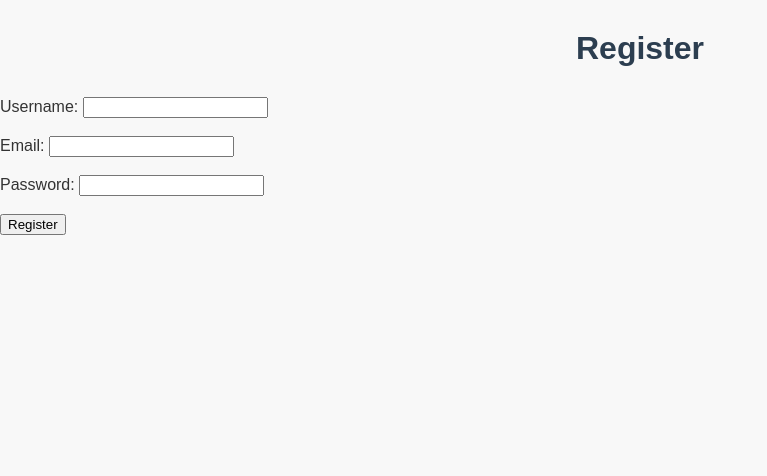
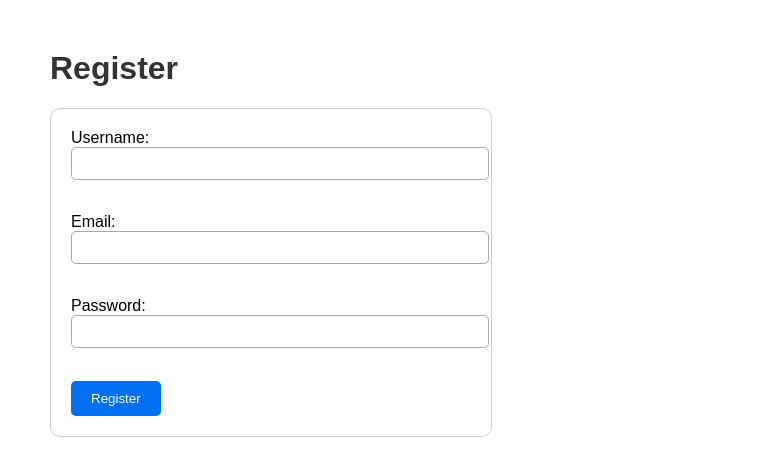
Before and after one commit to shahatul51-code/capstone, a plain HTML site: page register.html in a window 1280 px wide. Shown: the whole page, without its empty margins (0-767 px from the left). Drawn offline with Linux system fonts and the light colour scheme.

Commit message:
Update style.css

```diff
--- a/style.css
+++ b/style.css
@@ -1,40 +1,36 @@
-/* Reset some default styles */
 body {
     font-family: Arial, sans-serif;
-    margin: 0;
-    padding: 0;
-    background-color: #f8f8f8;
+    margin: 50px;
+}
+
+h1 {
     color: #333;
 }
 
-h1 {
-    text-align: center;
-    margin: 30px 0;
-    color: #2c3e50;
+form {
+    max-width: 400px;
+    padding: 20px;
+    border: 1px solid #ccc;
+    border-radius: 10px;
 }
 
-#gift-list {
-    display: flex;
-    flex-wrap: wrap;
-    justify-content: center;
-    list-style: none;
-    padding: 0;
-    gap: 20px;
-    margin: 0 20px;
+input {
+    width: 100%;
+    padding: 8px;
+    margin-bottom: 15px;
+    border-radius: 5px;
+    border: 1px solid #aaa;
 }
 
-#gift-list li {
-    background-color: #fff;
-    padding: 20px;
-    border-radius: 10px;
-    width: 200px;
-    text-align: center;
-    box-shadow: 0 4px 8px rgba(0,0,0,0.1);
-    transition: transform 0.2s, box-shadow 0.2s;
+button {
+    padding: 10px 20px;
+    border: none;
+    border-radius: 5px;
+    background-color: #0070f3;
+    color: white;
     cursor: pointer;
 }
 
-#gift-list li:hover {
-    transform: translateY(-5px);
-    box-shadow: 0 8px 16px rgba(0,0,0,0.2);
+button:hover {
+    background-color: #005bb5;
 }
```
